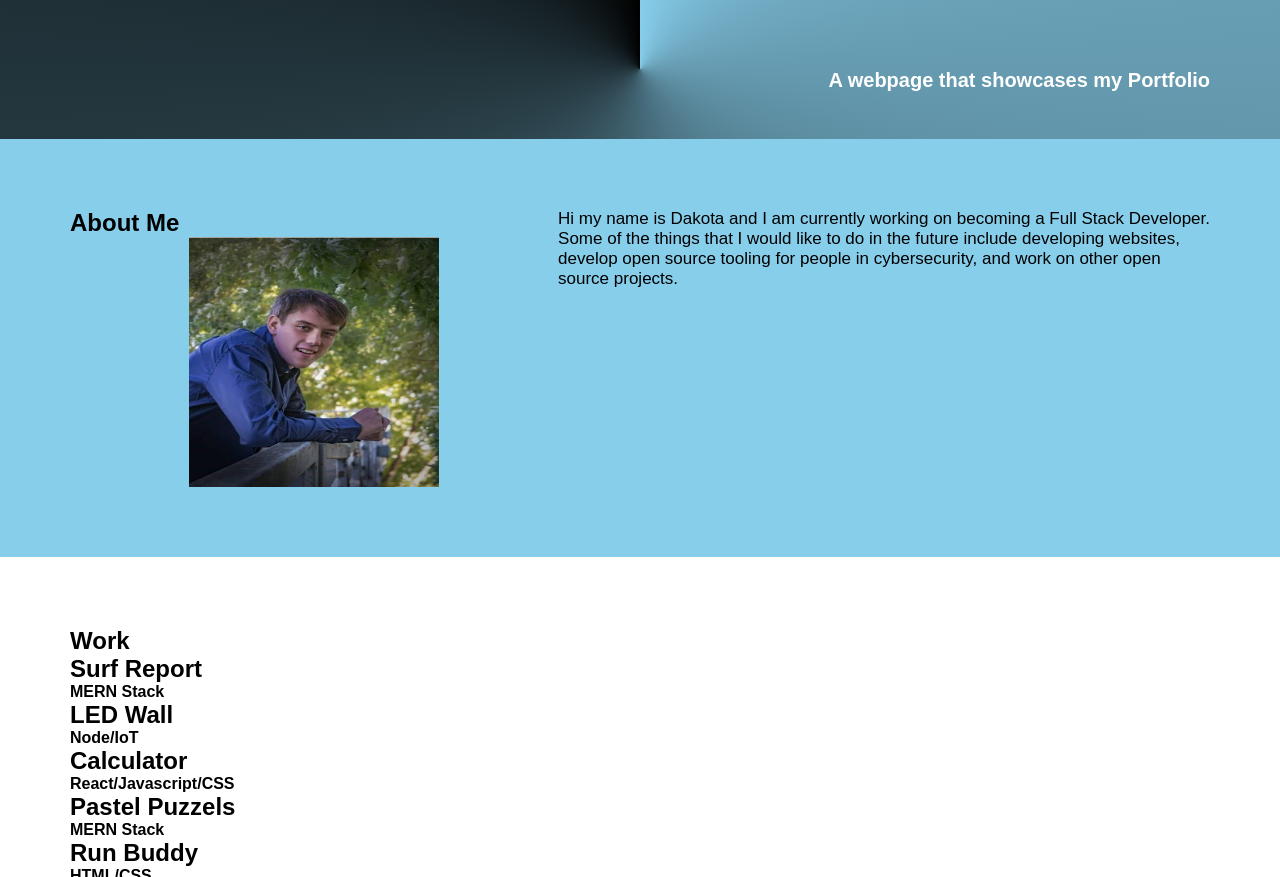
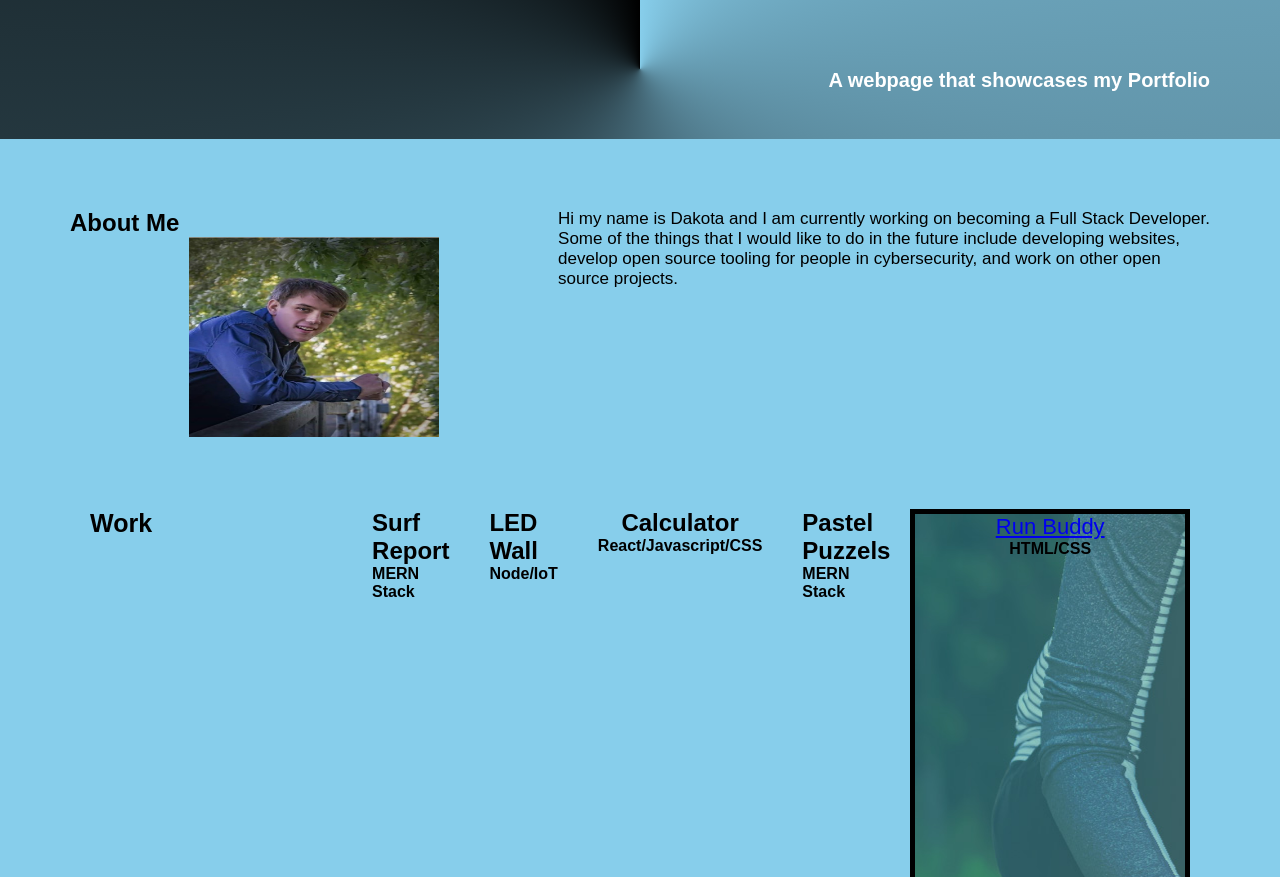
Before and after one commit to themanwiththeplan-eng/My-Portfolio, a plain HTML site: page index.html in a window 1280 px wide. Shown: the part 75-952 px from the top of the page. Drawn offline with Linux system fonts and the light colour scheme.

Commit message:
worked on the hero css, turned h2 under run-buddy div into a link to another project, in the future have to work on making it more readable for smaller sccreens

```diff
--- a/assets/style.css
+++ b/assets/style.css
@@ -10,6 +10,7 @@
 
 body{
     font-family: Arial, Helvetica, sans-serif;
+    background-color: yellow;
 }
 header{
     padding: 20px 35px;
@@ -78,8 +79,7 @@ footer{
 .about-me{
     background-color: skyblue;
     width: 100%;
-
-
+    height: 300px;
 }
 
 .about-me div h1{
@@ -95,8 +95,58 @@ footer{
 .about-me img{
     display:flex;
     margin: auto;
+    height: 200px;
+}
+.hero{
+    height: 600px;
+    position: relative;
+    background-color: skyblue;
+}
+.hero div{
+    display: flex;
+    padding: 0 20px;
+
+}
+.hero h1{
+    float: left;
+    font-size: 25px;
+    padding-right: 200px;
+}
+.hero div h2{
+    display: flex;
+    justify-content: space-evenly;
+}
+
+.hero div h4{
+    display:flex;
+    justify-content: space-evenly;
+}
+.surf-report{
+    flex-direction: column;
+}
+.led-wall{
+    flex-direction: column;
+}
+.calculator{
+    flex-direction:column;
+}
+.pastel{
+    flex-direction:column;
+}
+.run-buddy{
+    flex-direction:column;
+    background-image: url(images/runbuddy.jpg);
+    border: 5px solid black;
+    height: 500px;
+    width: 500px;
+}
+.run-buddy a{
+    font-size: 22px;
+    text-align:center;
 }
 /* staged media query for future use */
 @media screen and (max-width: 768px){
-
+    .hero{
+        background-color: yellow;
+    }
 }
--- a/index.html
+++ b/index.html
@@ -33,6 +33,7 @@
     <section id="about-me" class="about-me">
         <div>
             <h1>About Me</h1>
+
             <p class="about">
                 <!-- This will be an about me section -->
                 Hi my name is Dakota and I am currently working on becoming a Full Stack Developer.<br/>
@@ -40,8 +41,8 @@
                 develop open source tooling for people in cybersecurity, and work on other open <br/>
                 source projects.
             </p>
+            <img src="./assets/images/wow.jpg" alt="Picture of Dakota" width="250" height="250"></img>
 
-            <img src="./assets/images/wow.jpg" alt="Picture of Dakota" width="250" height="250"></img>
         </div>
     </section>
     <!-- hero element -->
@@ -67,7 +68,7 @@
                 <h4>MERN Stack</h4>
             </div>
             <div class="run-buddy">
-                <h2>Run Buddy</h2>
+                <a href="https://themanwiththeplan-eng.github.io/Run-Buddy/" target="_blank">Run Buddy</a>
                 <h4>HTML/CSS</h4>
             </div>
         </div>
@@ -78,11 +79,11 @@
             <footer>
                <u> <h3 class="wow">(586) 854-7161</h3></u>
                 <u><h3 class="wow">dakotadunn5@gmail.com</h3></u>
-                <a href="https://github.com/themanwiththeplan-eng"  class="wow">Github</a>
+                <a href="https://github.com/themanwiththeplan-eng" target="_blank"  class="wow">Github</a>
                 <!-- Link to Twitter -->
-                <a href="https://twitter.com" class="wow" >Twitter Link Coming Soon</a>
+                <a href="https://twitter.com" target="_blank" class="wow" >Twitter Link Coming Soon</a>
                 <!-- Link to Spotify -->
-                <a href="https://spotify.com" class="wow">Spotify Link Coming Soon</a>
+                <a href="https://spotify.com" target="_blank" class="wow">Spotify Link Coming Soon</a>
             </footer>
         </div>
     </section>
```
Also changed, not shown: assets/images/runbuddy.jpg (added).
